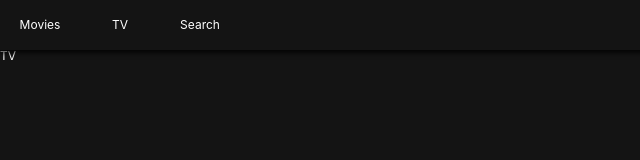
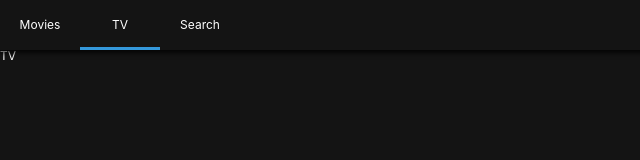
Before and after one commit to eunjeong09/nomad-react-membership, a React (Create React App) app in the folder react-app/: page /tv in a window 1280 px wide. Shown: the top 160 px of the page, without its empty margins (0-640 px from the left). Built offline with nearby package versions, Linux system fonts and the light colour scheme.

Commit message:
Update style header.js 변경

```diff
--- a/react-app/src/Components/Header/Header.js
+++ b/react-app/src/Components/Header/Header.js
@@ -1,5 +1,5 @@
 import React from "react";
-import { Link } from "react-router-dom";
+import { Link,withRouter } from "react-router-dom";
 import styled from "styled-components";
 
 const Header = styled.header`
@@ -24,6 +24,9 @@
   width: 80px;
   height: 50px;
   text-align: center;
+  border-bottom: 3px solid
+    ${props => (props.current ? "#3498db" : "transparent")};
+  transition: border-bottom 0.5s ease-in-out;
 `;
 
 const SLink = styled(Link)`
@@ -33,18 +36,18 @@
   justify-content: center;
 `;
 
-export default () => (
+export default withRouter(({ location: { pathname } }) => (
   <Header>
     <List>
-      <Item>
+      <Item current={pathname === "/"}>
         <SLink to="/">Movies</SLink>
       </Item>
-      <Item>
+      <Item current={pathname === "/tv"}>
         <SLink to="/tv">TV</SLink>
       </Item>
-      <Item>
+      <Item current={pathname === "/search"}>
         <SLink to="/search">Search</SLink>
       </Item>
     </List>
   </Header>
-);
+));
```
